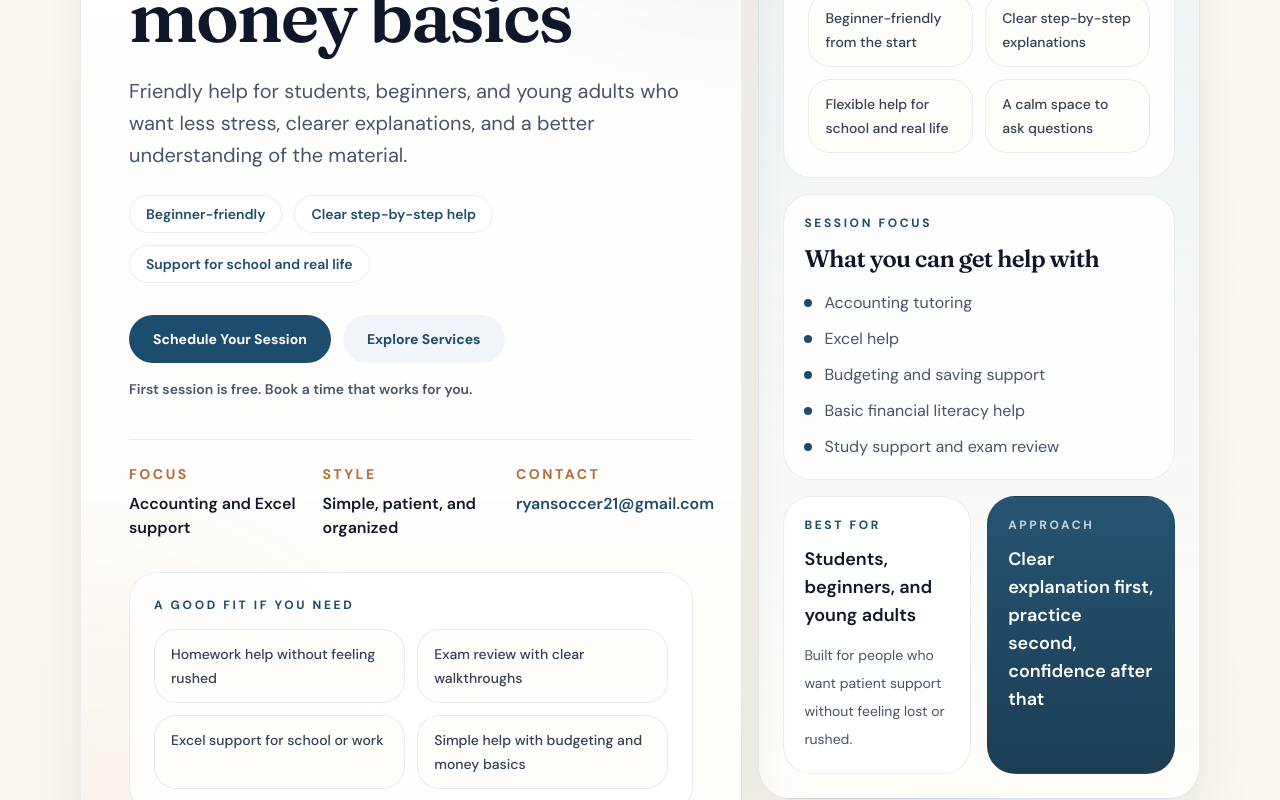
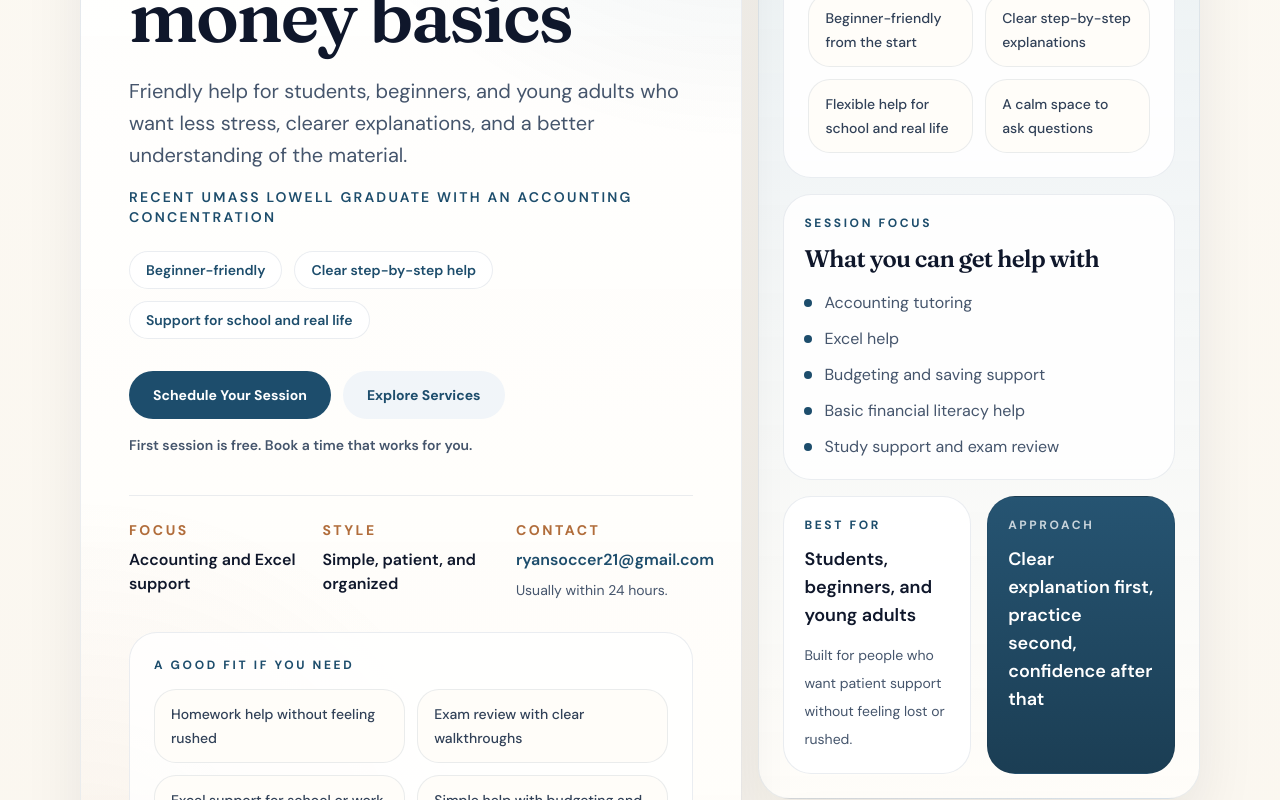
Before and after one commit to ryansoccer21-oss/accounting-made-simple, a Next.js app: page / in a window 1280 px wide. Shown: the part 502-1302 px from the top of the page. Built offline with nearby package versions, Linux system fonts and the light colour scheme.

Commit message:
Add trust line and response details to homepage hero

```diff
--- a/components/home-hero.js
+++ b/components/home-hero.js
@@ -20,6 +20,9 @@ export default function HomeHero() {
           <p className="section-copy mt-6 max-w-2xl text-lg md:text-xl">
             Friendly help for students, beginners, and young adults who want less stress,
             clearer explanations, and a better understanding of the material.
+          </p>
+          <p className="mt-4 text-sm font-semibold uppercase tracking-[0.16em] text-[color:var(--brand)]">
+            Recent UMass Lowell graduate with an accounting concentration
           </p>
           <div className="mt-6 flex flex-wrap gap-3">
             {heroBadges.map((badge) => (
@@ -67,6 +70,7 @@ export default function HomeHero() {
               <a className="mt-2 block text-base font-semibold text-[color:var(--brand)]" href={`mailto:${contactInfo.email}`}>
                 {contactInfo.email}
               </a>
+              <p className="mt-2 text-sm text-slate-600">{contactInfo.responseTime}</p>
             </div>
           </div>
           <div className="mt-8 rounded-[28px] border border-[var(--line)] bg-white/80 p-6">
```
